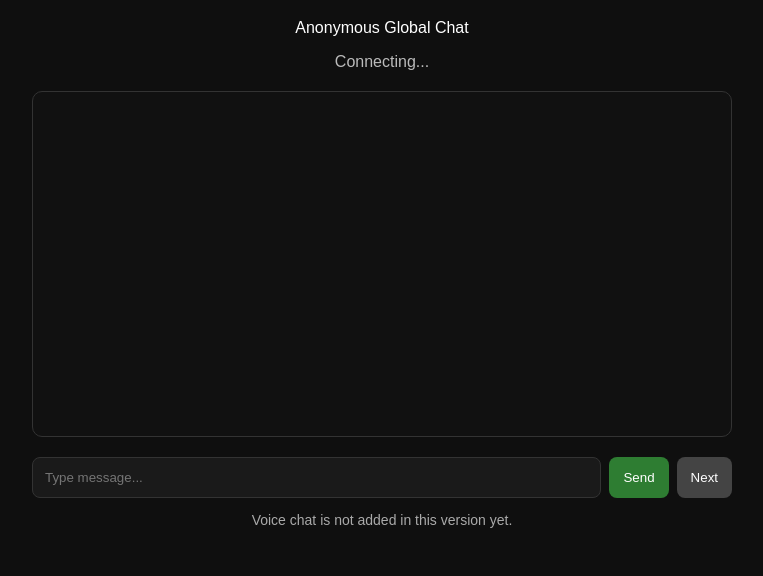
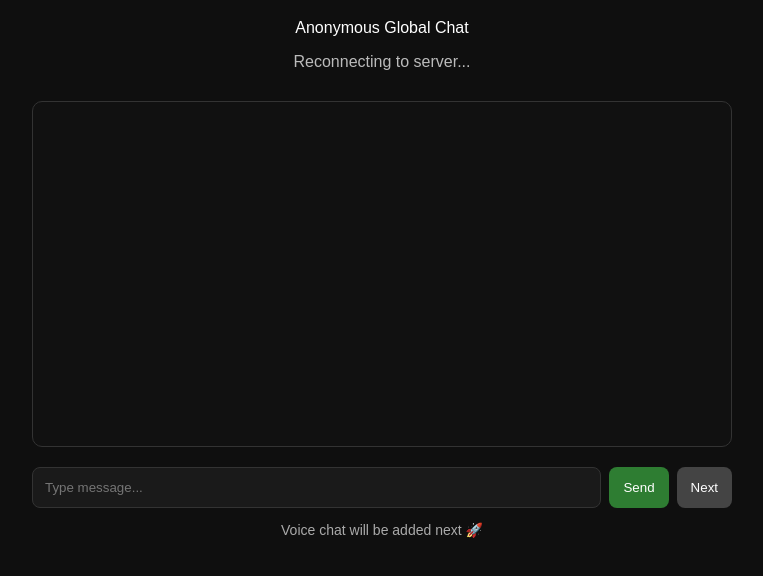
Before and after one commit to khanarshad1102-arch/TalkX, a website: page index.html in a window 1280 px wide. Shown: the part 82-658 px from the top of the page, without its empty margins (258-1021 px from the left). Drawn offline with nearby package versions, Linux system fonts and the light colour scheme.

Commit message:
Update index.html

```diff
--- a/index.html
+++ b/index.html
@@ -2,7 +2,7 @@
 <html>
 <head>
   <meta charset="UTF-8" />
-  <meta name="viewport" content="width=device-width, initial-scale=1.0" />
+  <meta name="viewport" content="width=device-width, initial-scale=1.0"/>
   <title>TalkX</title>
   <style>
     body {
@@ -20,6 +20,7 @@
     #status {
       margin: 12px 0;
       color: #bbbbbb;
+      min-height: 28px;
     }
     #chat {
       height: 320px;
@@ -61,23 +62,33 @@
   </style>
 </head>
 <body>
+
 <div class="wrap">
   <h1>TalkX 🌍</h1>
   <p>Anonymous Global Chat</p>
+
   <div id="status">Connecting...</div>
   <div id="chat"></div>
+
   <div class="controls">
     <input id="msg" placeholder="Type message..." />
     <button onclick="send()">Send</button>
     <button class="secondary" onclick="nextUser()">Next</button>
   </div>
-    <div class="note">Voice chat is not added in this version yet.</div>
+
+  <div class="note">Voice chat will be added next 🚀</div>
 </div>
 
 <script src="https://cdn.socket.io/4.7.5/socket.io.min.js"></script>
+
 <script>
 const socket = io("https://talkx.onrender.com", {
-      transports: ["websocket", "polling"]
+  transports: ["websocket", "polling"],
+  reconnection: true,
+  reconnectionAttempts: Infinity,
+  reconnectionDelay: 1000,
+  reconnectionDelayMax: 5000,
+  timeout: 20000
 });
 
 const chat = document.getElementById("chat");
@@ -91,6 +102,7 @@
 
 socket.on("connect", () => {
   statusEl.innerText = "Connected to server";
+  addLine("<i>Connected to server</i>");
 });
 
 socket.on("waiting", () => {
@@ -112,8 +124,17 @@
   addLine("<i>Stranger disconnected</i>");
 });
 
+socket.io.on("reconnect_attempt", () => {
+  statusEl.innerText = "Reconnecting to server...";
+});
+
+socket.io.on("reconnect", () => {
+  statusEl.innerText = "Reconnected. Looking for stranger...";
+  addLine("<i>Reconnected</i>");
+});
+
 socket.on("disconnect", () => {
-      statusEl.innerText = "Disconnected from server";
+  statusEl.innerText = "Disconnected. Reconnecting...";
   addLine("<i>Server disconnected</i>");
 });
 
@@ -134,5 +155,6 @@
   if (e.key === "Enter") send();
 });
 </script>
+
 </body>
 </html>
```
Lines whose indentation alone changed are shown as unchanged.
